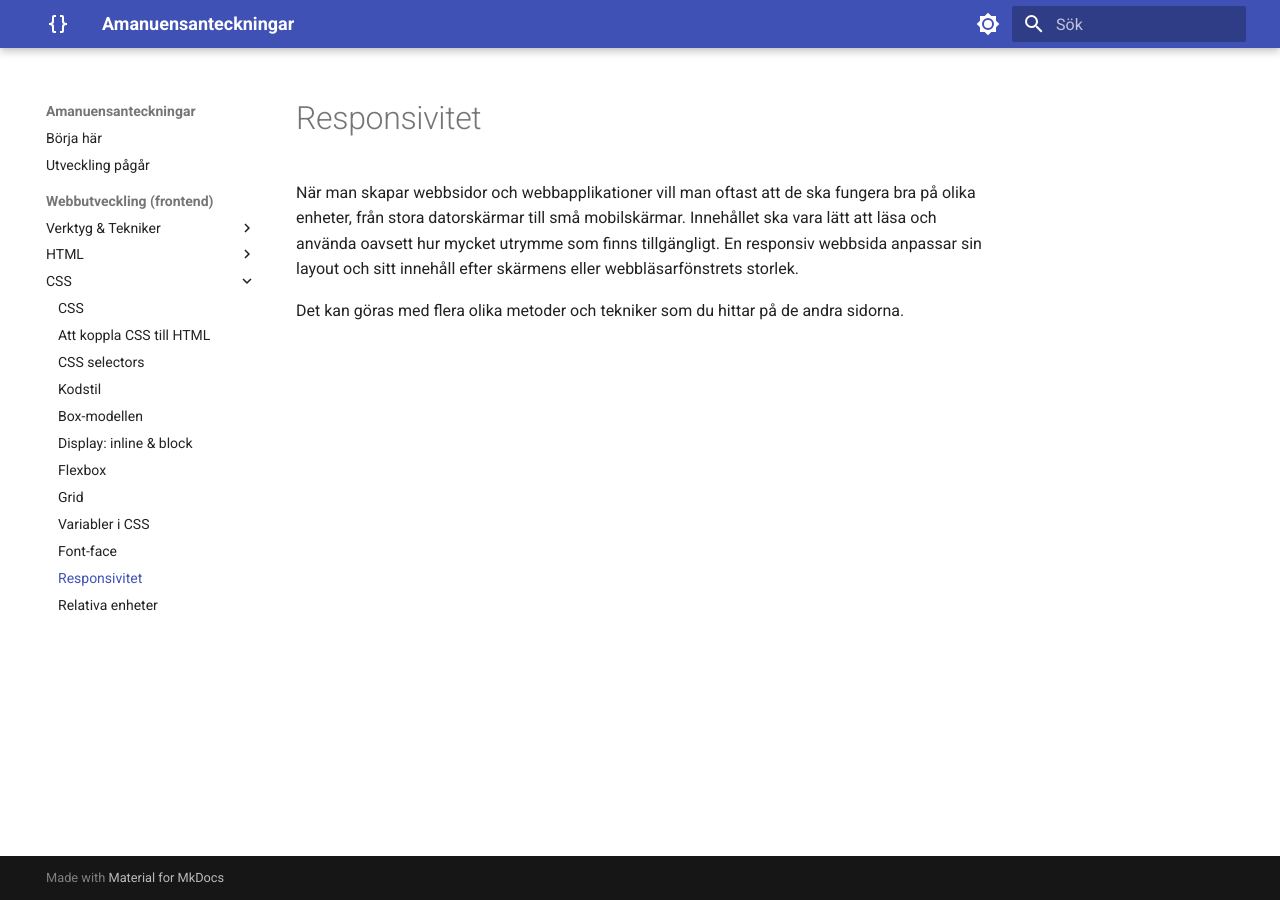
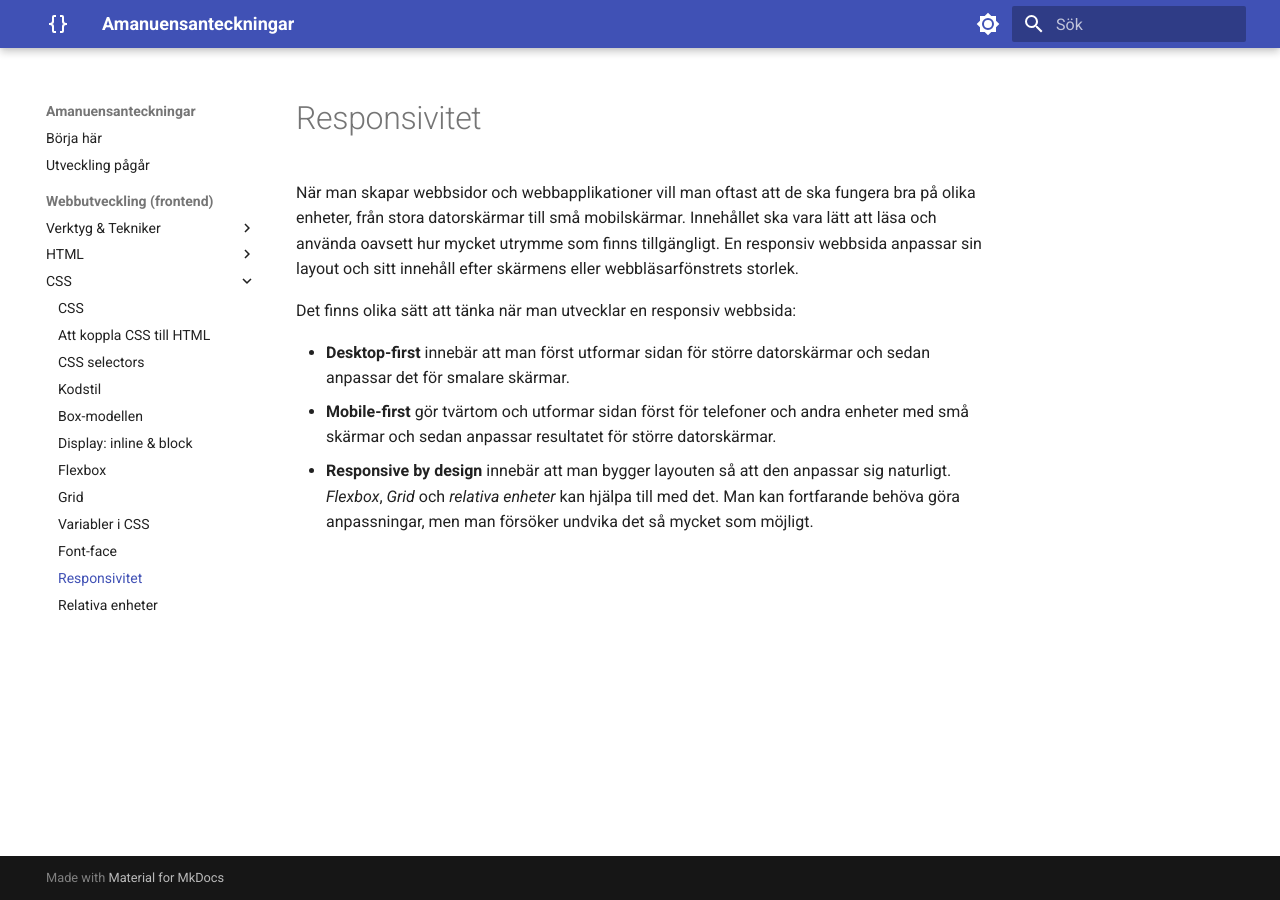
Before and after one commit to kiryl-code/amanuens-notes, an MkDocs documentation site: the page built from docs/css/responsiveness.md, in a window 1280 px wide. Built offline with MkDocs 1.6.1 and Material for MkDocs 9.7.7, drawn with Linux system fonts in a browser that asks for light colours.

Commit message:
Update responsiveness

```diff
--- a/docs/css/responsiveness.md
+++ b/docs/css/responsiveness.md
@@ -2,4 +2,8 @@
 
 När man skapar webbsidor och webbapplikationer vill man oftast att de ska fungera bra på olika enheter, från stora datorskärmar till små mobilskärmar. Innehållet ska vara lätt att läsa och använda oavsett hur mycket utrymme som finns tillgängligt. En responsiv webbsida anpassar sin layout och sitt innehåll efter skärmens eller webbläsarfönstrets storlek.
 
-Det kan göras med flera olika metoder och tekniker som du hittar på de andra sidorna.
+Det finns olika sätt att tänka när man utvecklar en responsiv webbsida:
+
+- **Desktop-first** innebär att man först utformar sidan för större datorskärmar och sedan anpassar det för smalare skärmar.
+- **Mobile-first** gör tvärtom och utformar sidan först för telefoner och andra enheter med små skärmar och sedan anpassar resultatet för större datorskärmar.
+- **Responsive by design** innebär att man bygger layouten så att den anpassar sig naturligt. _Flexbox_, _Grid_ och _relativa enheter_ kan hjälpa till med det. Man kan fortfarande behöva göra anpassningar, men man försöker undvika det så mycket som möjligt.
```
